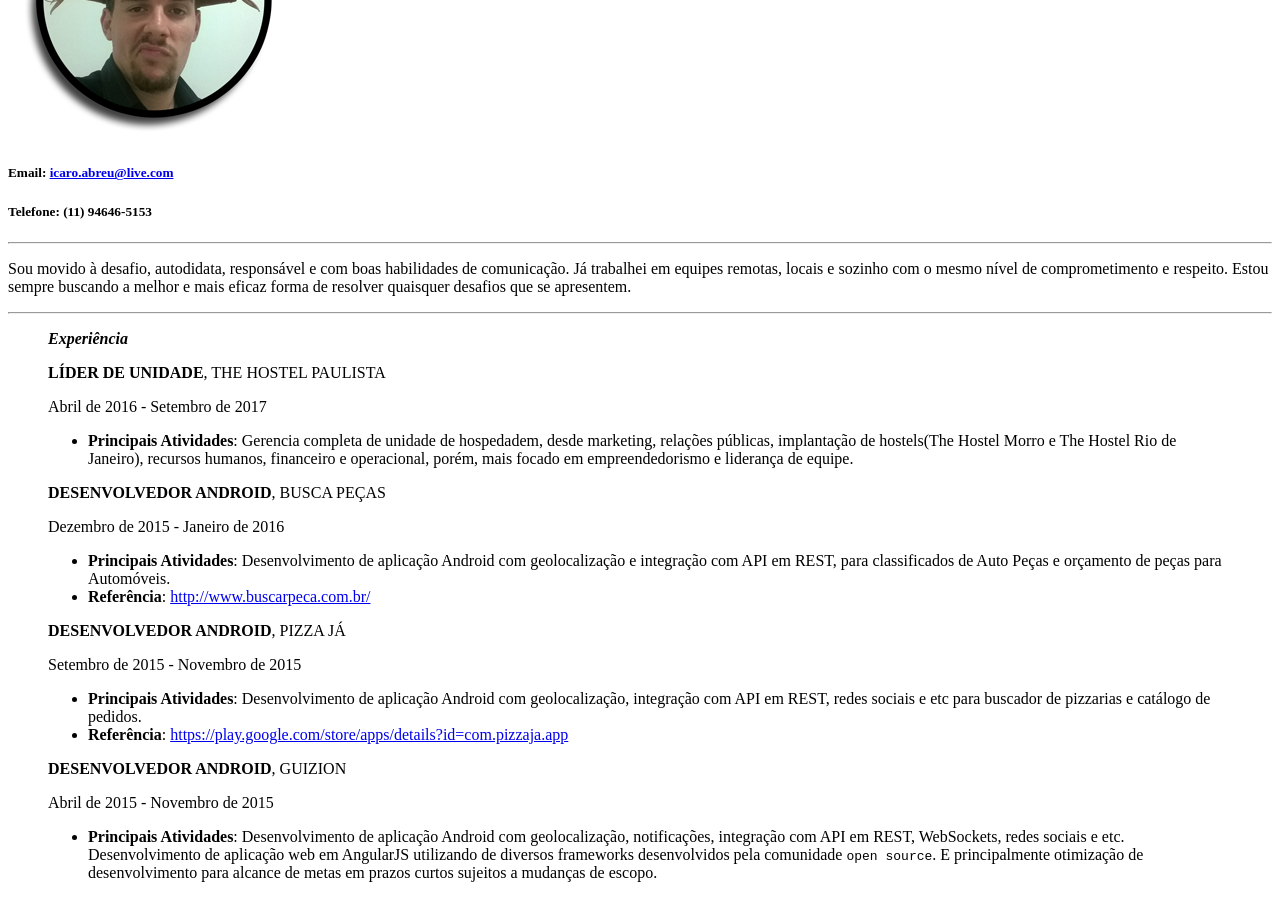
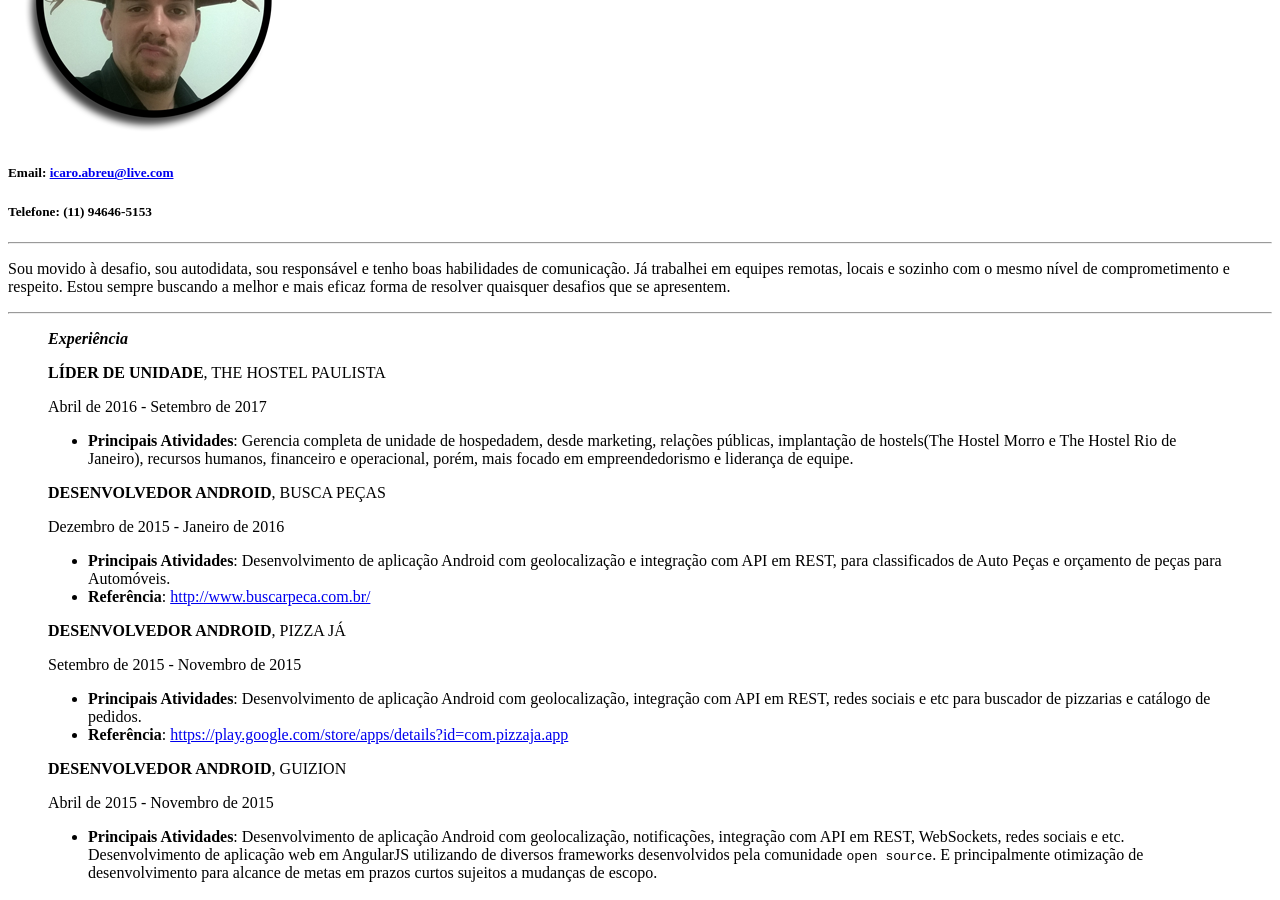
Before and after one commit to icaroabreu/icaroabreu.github.io, a Jekyll site: the page built from about-pt.md, in a window 1280 px wide and 900 px high, scrolled down 456 px. Built offline with Jekyll 4.4.1, drawn with Linux system fonts in a browser that asks for light colours; Markdown is read by kramdown in place of the engine named in the settings.

Commit message:
Update about-pt.md

```diff
--- a/about-pt.md
+++ b/about-pt.md
@@ -5,12 +5,13 @@ title: Sobre
 Ícaro Leandro de Abreu
 ======
 <img src="/images/its_a_me.png" alt="It's a me Ícaro!" style="margin-left:auto;margin-right:auto" />
+
 #####Email: [icaro.abreu@live.com](mailto:icaro.abreu@live.com)
 #####Telefone: (11) 94646-5153
 
 ----------
 
-Sou movido à desafio, autodidata, responsável e com boas habilidades de comunicação. Já trabalhei em equipes remotas, locais e sozinho com o mesmo nível de comprometimento e respeito. Estou sempre buscando a melhor e mais eficaz forma de resolver quaisquer desafios que se apresentem.
+Sou movido à desafio, sou autodidata, sou responsável e tenho boas habilidades de comunicação. Já trabalhei em equipes remotas, locais e sozinho com o mesmo nível de comprometimento e respeito. Estou sempre buscando a melhor e mais eficaz forma de resolver quaisquer desafios que se apresentem.
 
 ----------
 
```
